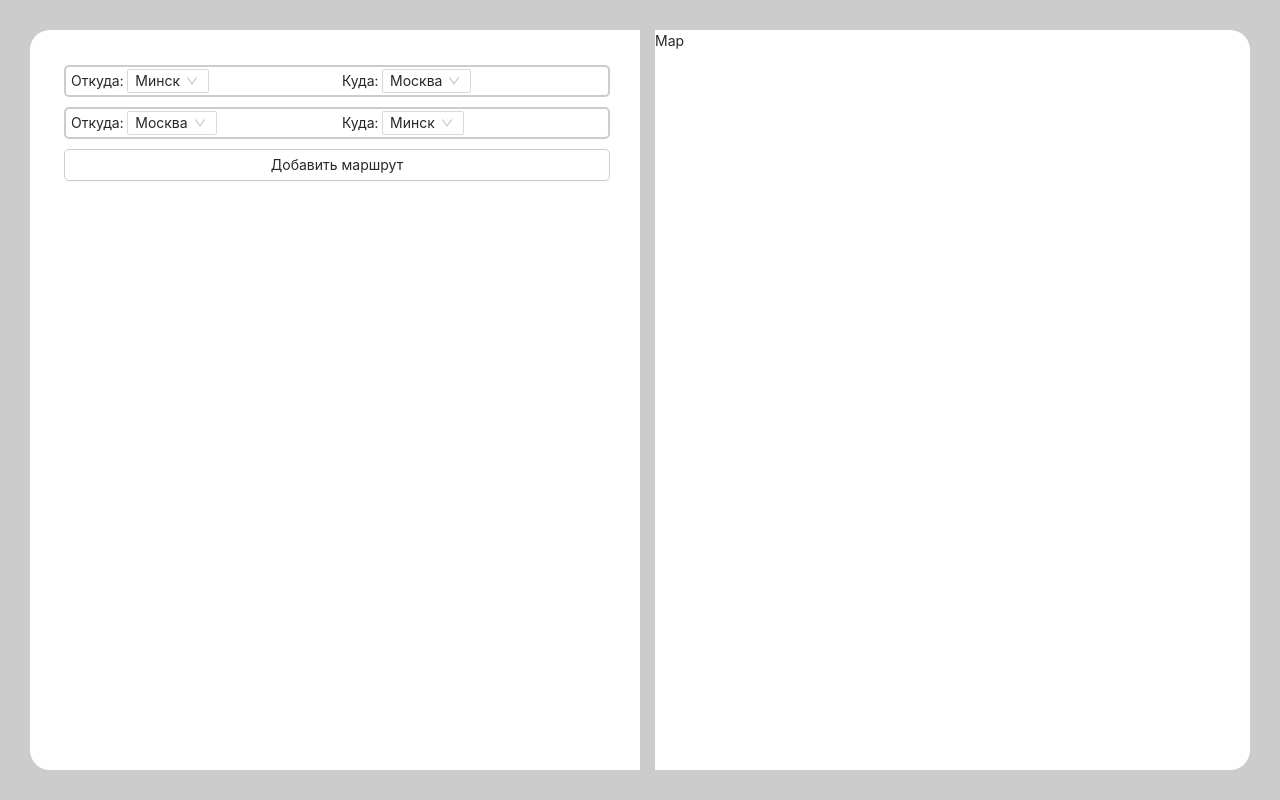
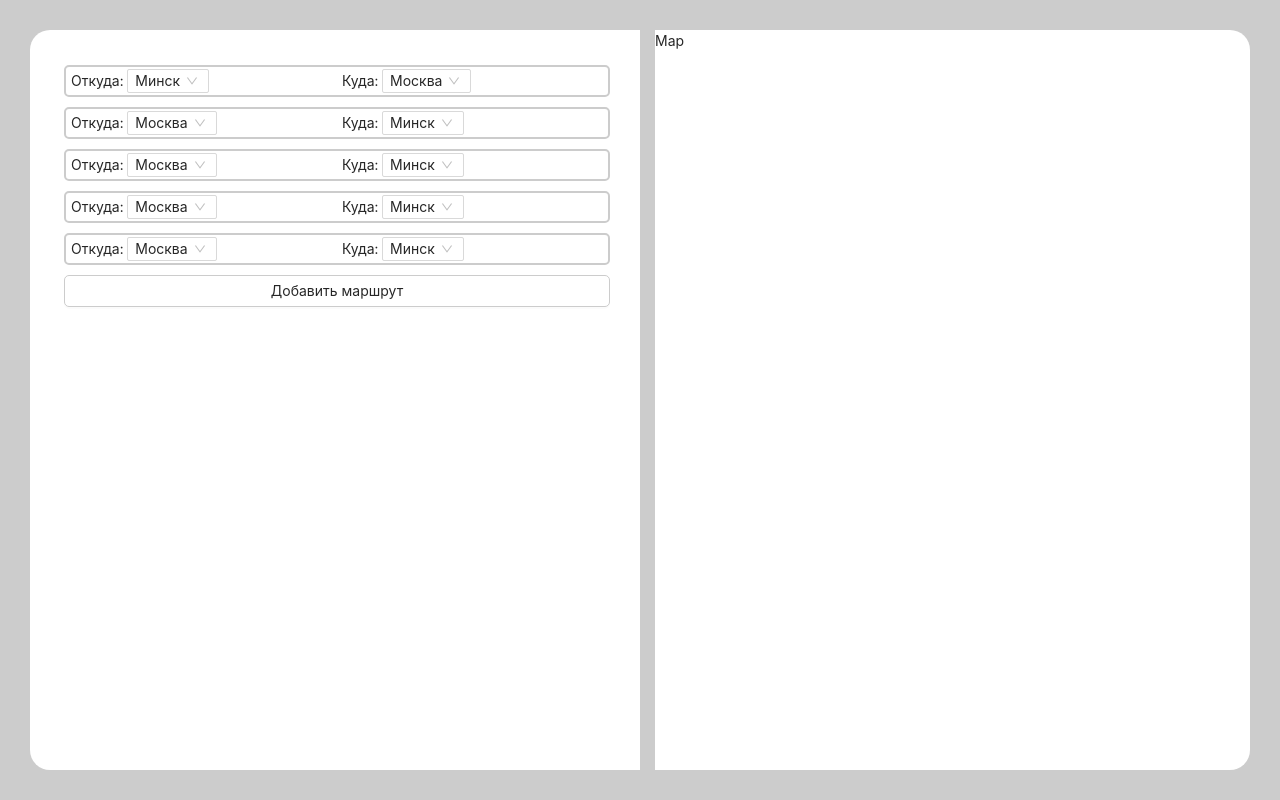
Before and after one commit to ArtsemKez/task, a React (Create React App) app: page / in a window 1280 px wide. Built offline with nearby package versions, Linux system fonts and the light colour scheme.

Commit message:
Refactoring trackerReducer.js (selectRouteFrom & selectRouteTo)

```diff
--- a/src/components/Tracker/Table/TableItems/TableItem/TableItem.js
+++ b/src/components/Tracker/Table/TableItems/TableItem/TableItem.js
@@ -1,21 +1,27 @@
 import React from "react";
 import style from "./TableItem.module.css"
 import {Select} from 'antd';
+import {useDispatch} from "react-redux";
+import {actions} from "../../../../../redux/trackerReducer";
 
 
 export const TableItem = ({route}) => {
 
+    const dispatch = useDispatch()
+
     const {Option} = Select;
 
-    function onChange(value) {
-        console.log(`selected ${value}`);
+    function onChangeFrom(value) {
+        dispatch(actions.selectRouteFrom(route.id, value))
+    }
+
+    function onChangeTo(value) {
+        dispatch(actions.selectRouteTo(route.id, value))
     }
 
     function onSearch(val) {
         console.log('search:', val);
     }
-
-    debugger
 
     return (
         <div className={style.TableItem}>
@@ -27,7 +33,7 @@ export const TableItem = ({route}) => {
                     showSearch
                     placeholder="Город отправления"
                     optionFilterProp="children"
-                    onChange={onChange}
+                    onChange={onChangeFrom}
                     onSearch={onSearch}
                     filterOption={(input, option) =>
                         option.children.toLowerCase().indexOf(input.toLowerCase()) >= 0
@@ -48,7 +54,7 @@ export const TableItem = ({route}) => {
                     showSearch
                     placeholder="Город прибытия"
                     optionFilterProp="children"
-                    onChange={onChange}
+                    onChange={onChangeTo}
                     onSearch={onSearch}
                     filterOption={(input, option) =>
                         option.children.toLowerCase().indexOf(input.toLowerCase()) >= 0
--- a/src/components/Tracker/Table/TableItems/TableItems.js
+++ b/src/components/Tracker/Table/TableItems/TableItems.js
@@ -3,12 +3,11 @@ import styles from "./TableItems.module.css"
 import {TableItem} from "./TableItem/TableItem";
 import {Button} from "antd";
 import {useSelector} from "react-redux";
-import {getRoutesItems} from "../../../../redux/tracker-selectors";
+import {getRoutesItems} from "../../../../redux/trackerSelectors";
 
 export const TableItems = () => {
 
     const routesItems = useSelector(getRoutesItems)
-    debugger
 
     return(
         <div className={styles.TableItemsBody}>
--- a/src/redux/store.js
+++ b/src/redux/store.js
@@ -1,5 +1,5 @@
 import {combineReducers, compose, createStore} from "redux";
-import {TrackerReducer} from "./tracker-reducer";
+import {TrackerReducer} from "./trackerReducer";
 
 let rootReducer = combineReducers({
     trackerPage: TrackerReducer
--- a/src/redux/tracker-reducer.js
+++ /dev/null
@@ -1,19 +0,0 @@
-let initialState = {
-    routesItems: [
-        {id:1, from: 'Minsk', to: 'Moscow'},
-        {id:2, from: 'Moscow', to: 'Minsk'}
-    ]
-}
-
-export const TrackerReducer = (state = initialState, actions) => {
-    switch (actions.type) {
-
-
-        default:
-            return state
-    }
-}
-
-export const actions = {
-
-}
--- /dev/null
+++ b/src/redux/trackerReducer.js
@@ -0,0 +1,40 @@
+let initialState = {
+    routesItems: [
+        {id: 0, from: 'Minsk', to: 'Moscow'},
+        {id: 1, from: 'Moscow', to: 'Minsk'},
+        {id: 2, from: 'Moscow', to: 'Minsk'},
+        {id: 3, from: 'Moscow', to: 'Minsk'},
+        {id: 4, from: 'Moscow', to: 'Minsk'},
+    ]
+}
+
+export const TrackerReducer = (state = initialState, actions) => {
+
+    switch (actions.type) {
+        case 'TASK/TRACKER/SELECT_ROUTE_FROM':
+            let routesForFrom = JSON.parse(JSON.stringify(state.routesItems))
+            routesForFrom.forEach((route) => {
+                if(route.id === actions.id) {
+                    route.from = actions.value
+                }
+            })
+            return {...state, routesItems: [...routesForFrom]}
+
+        case 'TASK/TRACKER/SELECT_ROUTE_TO':
+            let routesForTo = JSON.parse(JSON.stringify(state.routesItems))
+            routesForTo.forEach((route) => {
+                if(route.id === actions.id) {
+                    route.to = actions.value
+                }
+            })
+            return {...state, routesItems: [...routesForTo]}
+
+        default:
+            return state
+    }
+}
+
+export const actions = {
+    selectRouteFrom: (id, value) => ({type: 'TASK/TRACKER/SELECT_ROUTE_FROM', id, value}),
+    selectRouteTo: (id, value) => ({type: 'TASK/TRACKER/SELECT_ROUTE_TO', id, value})
+}
```
Also changed, not shown: src/redux/trackerSelectors.js (renamed from src/redux/tracker-selectors.js).
